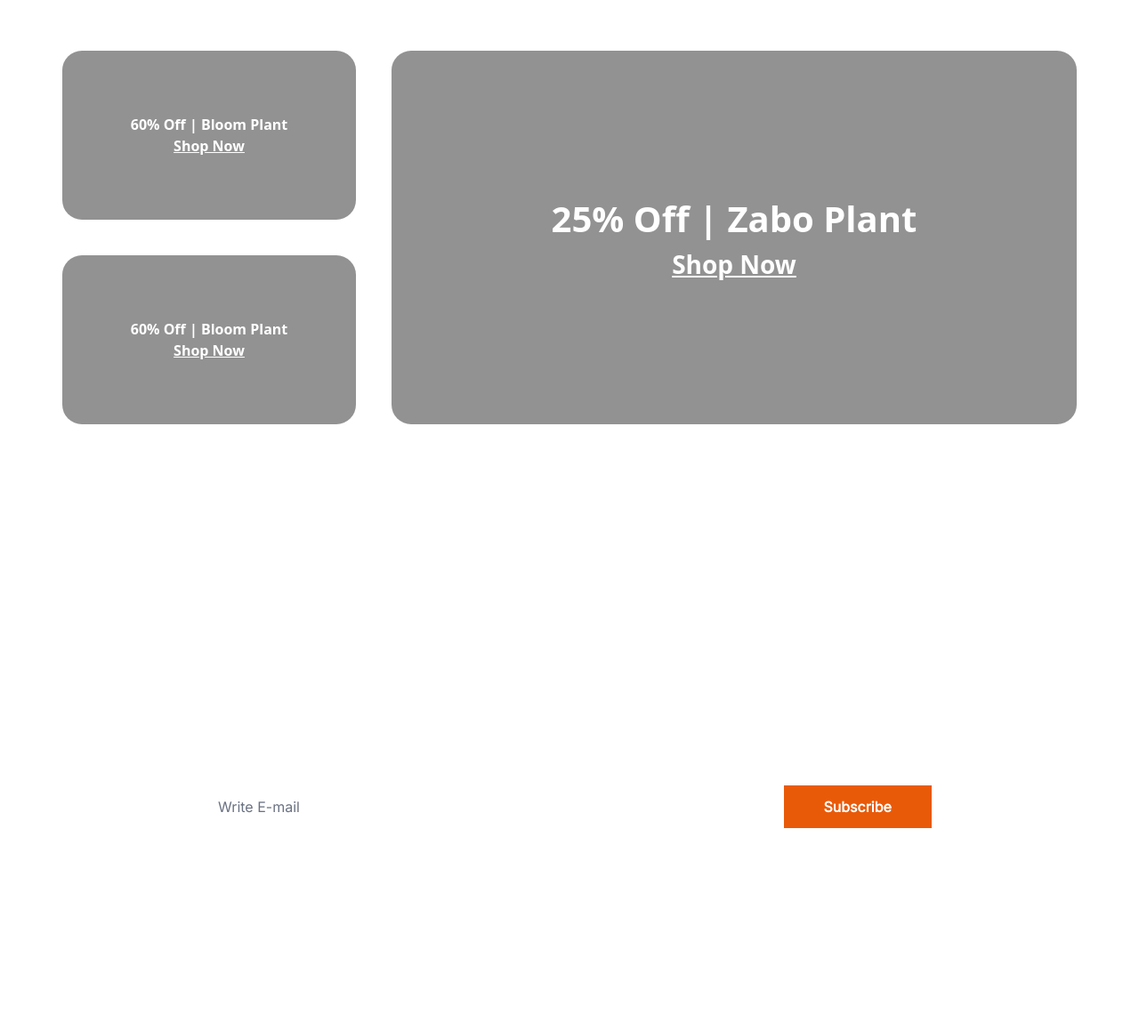
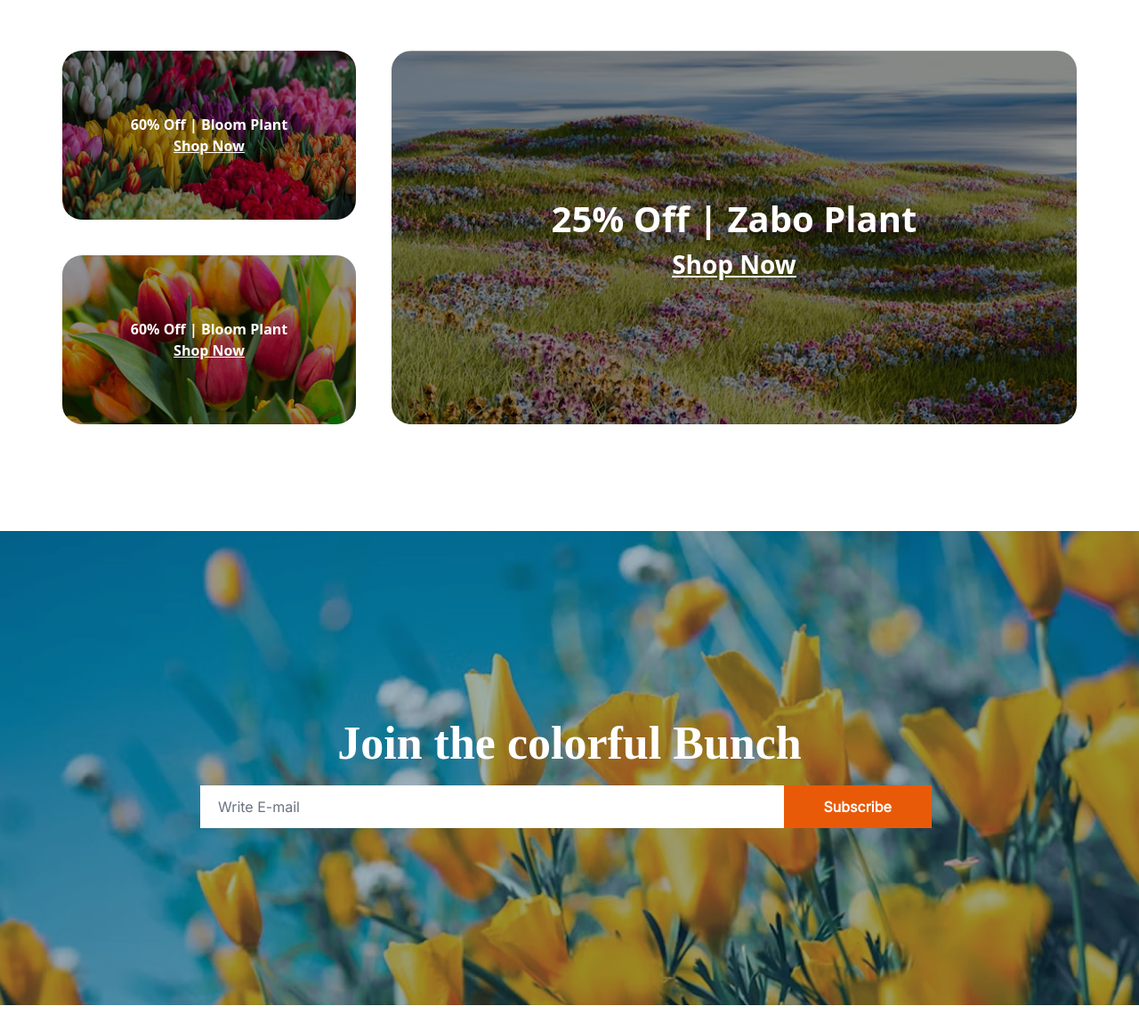
Before and after one commit to hridoy-ahmmad/flower-shop, a plain HTML site: page index.html in a window 1280 px wide. Shown: the part 3112-4270 px from the top of the page at 89% size. Drawn offline with nearby package versions, Linux system fonts and the light colour scheme; the site is published under a folder, as on GitHub Pages, so addresses that start at the root find nothing.

Commit message:
image loacation problem

```diff
--- a/style.css
+++ b/style.css
@@ -18,28 +18,28 @@ button{
     font-family: 'inter';
 }
 .deals-1 {
-    background-image: url('/assets/deal-bloom.png');
+    background-image: url('assets/deal-bloom.png');
     background-color: #26262680;
     background-repeat: no-repeat;
     background-size: cover;
     background-blend-mode:multiply;
 }
 .deals-2 {
-    background-image: url('/assets/deal-ana.png');
+    background-image: url('assets/deal-ana.png');
     background-color: #26262680;
     background-repeat: no-repeat;
     background-size: cover;
     background-blend-mode:multiply;
 }
 .deals-3 {
-    background-image: url('/assets/deal-zabo.png');
+    background-image: url('assets/deal-zabo.png');
     background-color: #26262680;
     background-repeat: no-repeat;
     background-size: cover;
     background-blend-mode:multiply;
 }
 .join{
-    background-image: url('/assets/news-letter-bg.png');
+    background-image: url('assets/news-letter-bg.png');
     background-repeat: no-repeat;
     background-size:cover;
     background-position: center;
```
